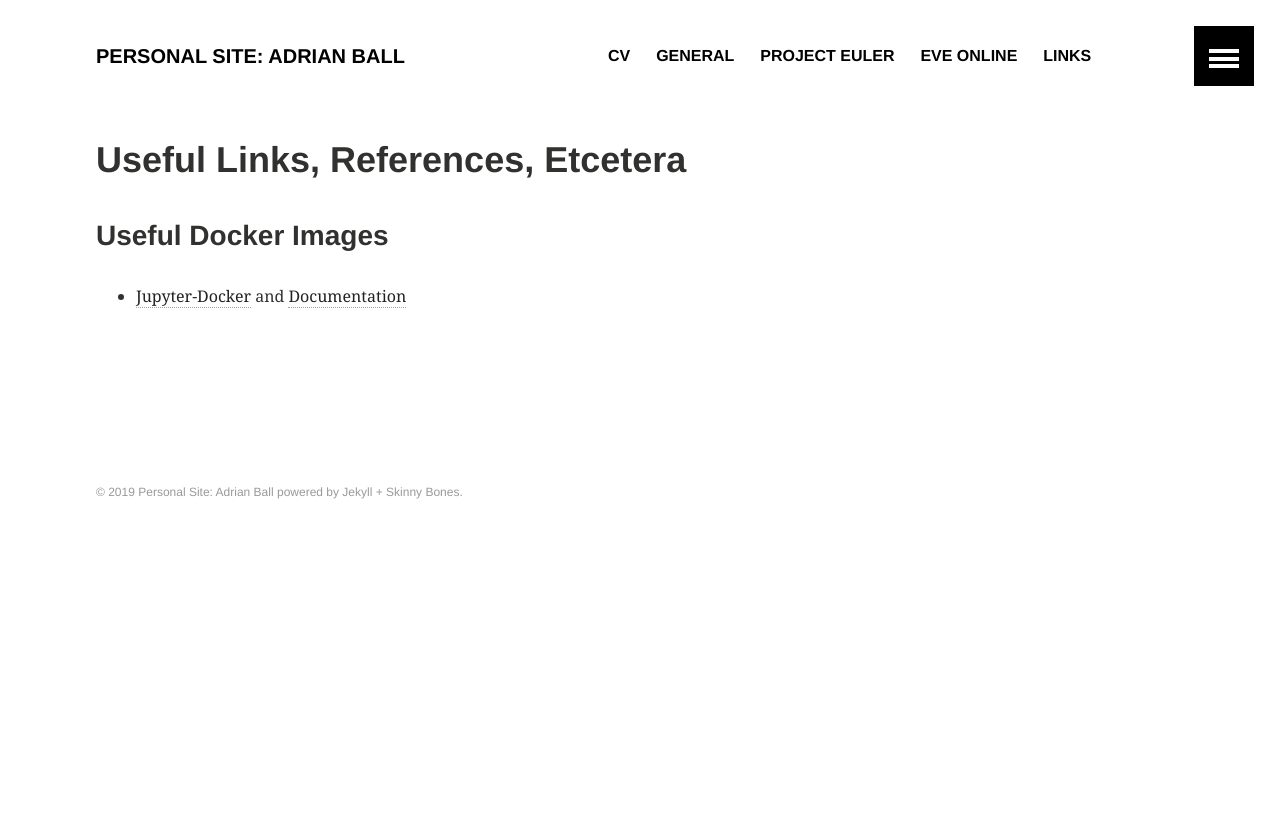
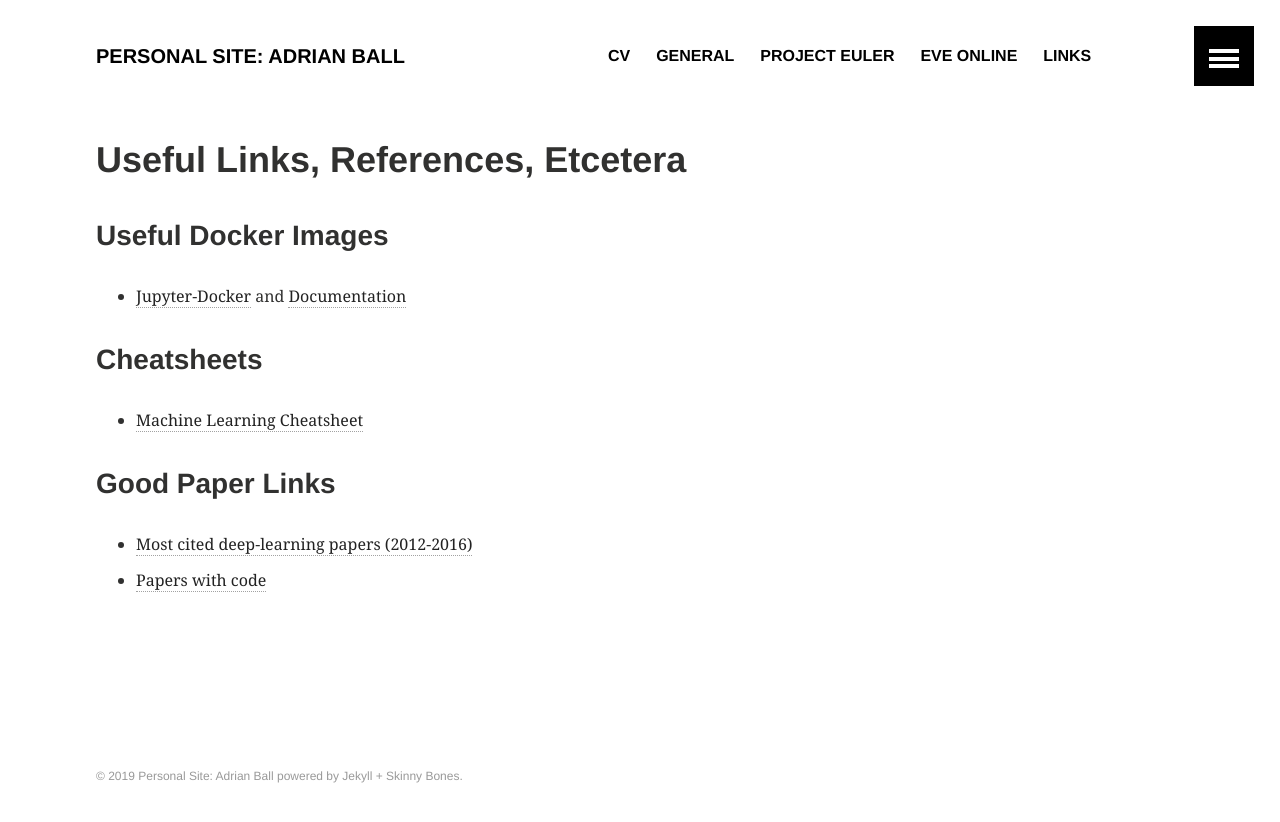
Before and after one commit to Adrian-Ball/adrian-ball.github.io, a Jekyll site: the page built from useful-links/index.html, in a window 1280 px wide. Shown: the top 822 px of the page. Built offline with Jekyll 4.4.1, drawn with Linux system fonts in a browser that asks for light colours.

Commit message:
adding some more reference links

```diff
--- a/useful-links/index.html
+++ b/useful-links/index.html
@@ -8,3 +8,16 @@ title: Useful Links, References, Etcetera
 <ul>
 	<li> <a href='https://github.com/jupyter/docker-stacks'>Jupyter-Docker</a> and <a href='https://jupyter-docker-stacks.readthedocs.io/en/latest/'>Documentation</a>
 </ul>
+
+<h3> Cheatsheets </h3>
+
+<ul>
+	<li> <a href='https://ml-cheatsheet.readthedocs.io/en/latest/'>Machine Learning Cheatsheet</a>
+</ul>
+
+<h3> Good Paper Links </h3>
+
+<ul>
+	<li> <a href='https://github.com/terryum/awesome-deep-learning-papers'>Most cited deep-learning papers (2012-2016)</a>
+	<li> <a href ='https://paperswithcode.com/'>Papers with code</a>
+</ul>
```
